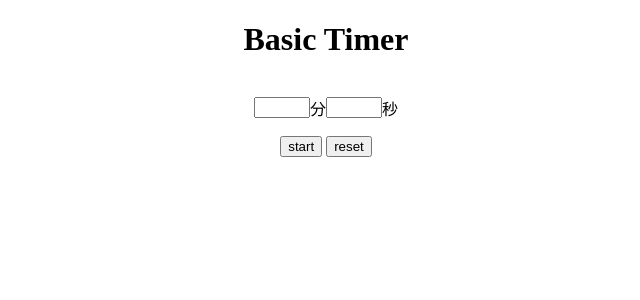
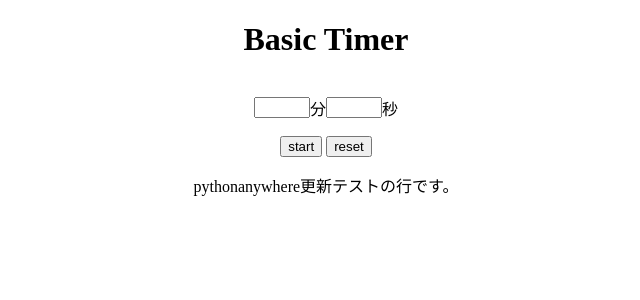
Before and after one commit to kaeruco/basic_timer_test2, a Django app: page /basic_timer/ in a window 1280 px wide. Shown: the top 300 px of the page, without its empty margins (314-954 px from the left). Run offline with Django 3.2, Linux system fonts and the light colour scheme.

Commit message:
20210113 basic_timer test2

```diff
--- a/blog/templates/timer/basic_timer.html
+++ b/blog/templates/timer/basic_timer.html
@@ -21,6 +21,9 @@
         <button id='start_stop_button'>start</button>
         <button id='reset_button'>reset</button>
       </div>
+      <div>
+        <p>pythonanywhere更新テストの行です。</p>
+      </div>
     </div>
 
     <script type="text/javascript" src="{% static 'timer/basic_timer.js' %}"></script>
```
